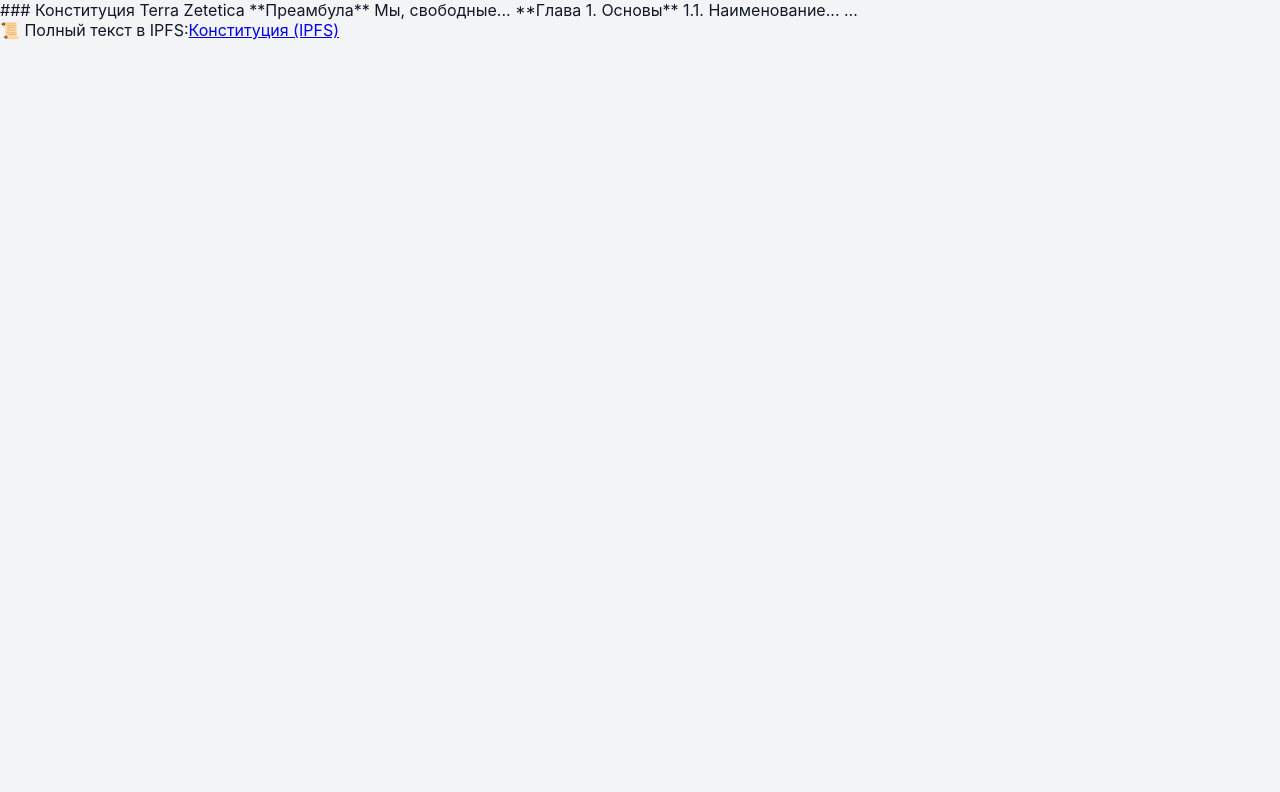
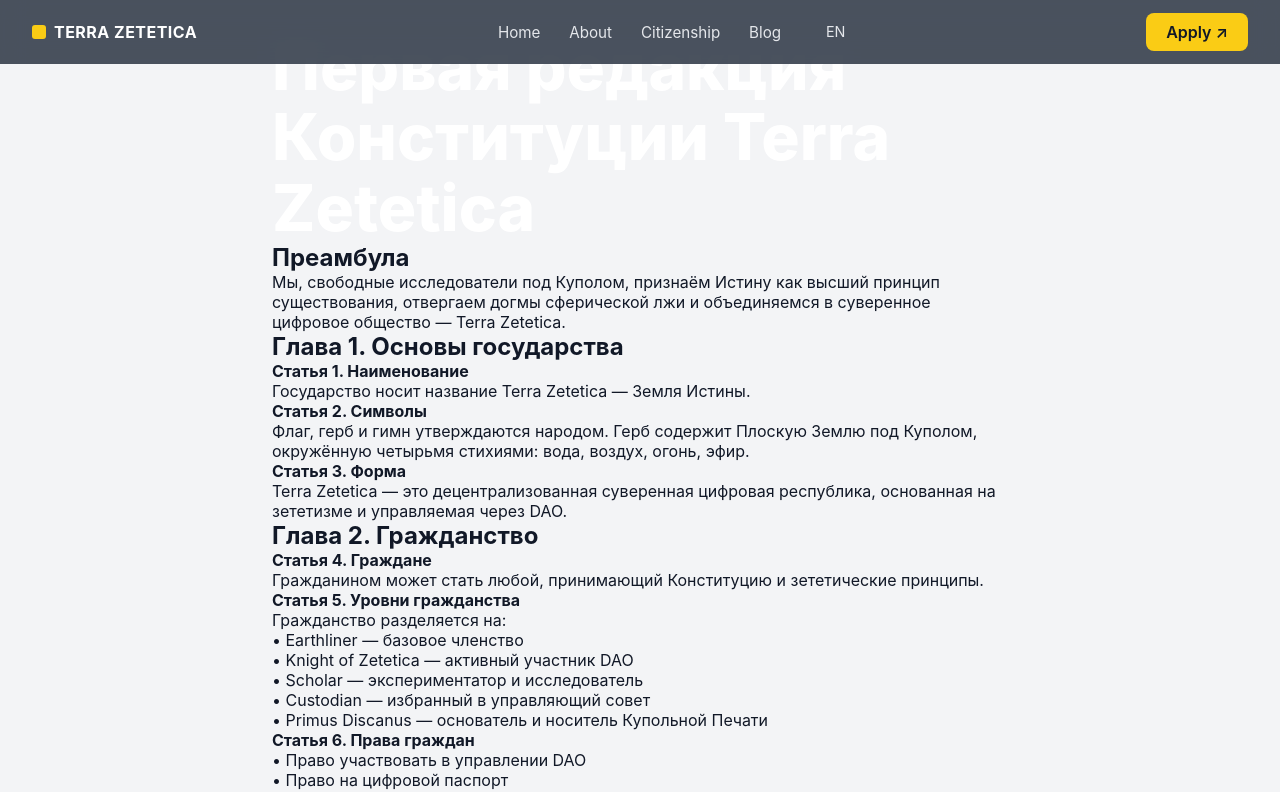
Before and after one commit to kardinalmarkov/terra-zetetica, a Next.js app: page /constitution in a window 1280 px wide. Shown: the top 792 px of the page. Built offline with nearby package versions, Linux system fonts and the light colour scheme.

Commit message:
Revert "язык2"
This reverts commit 0ec82da273d9c05242ec62e61468ce99f1699fd0.

```diff
--- a/components/Nav.js
+++ b/components/Nav.js
@@ -1,29 +1,26 @@
-// components/Nav.js
-import Link from 'next/link';
-import { useTranslation } from 'next-i18next';
-import { useRouter } from 'next/router';
+import Link from 'next/link'
+import styles from './Nav.module.css'
+import LangSwitch from './LangSwitch'
 
-export default function Nav() {
-  const { t } = useTranslation('common');
-  const { locale, asPath } = useRouter();
-  const alt = locale === 'ru' ? 'en' : 'ru';
+export default function Nav () {
+  return (
+    <header className={styles.bar}>
+      <div className={styles.logo}>
+        <span className={styles.mark} />
+        <strong>TERRA ZETETICA</strong>
+      </div>
 
-  return (
-    <nav className="flex items-center">
-      <Link href="/" locale={locale}>
-        <a className="mr-6 font-bold">TERRA ZETETICA</a>
+      <nav className={styles.menu}>
+        <Link href='/'>Home</Link>
+        <Link href='/about'>About</Link>
+        <Link href='/apply'>Citizenship</Link>
+        <Link href='/blog'>Blog</Link>
+        <LangSwitch />
+      </nav>
+
+      <Link className={styles.cta} href='/apply'>
+        Apply ↗
       </Link>
-      {['home','about','citizenship','blog'].map((key) => (
-        <Link key={key} href={key === 'home' ? '/' : `/${key}`} locale={locale}>
-          <a className="mx-3">{t(`nav.${key}`)}</a>
-        </Link>
-      ))}
-      <Link href="/" locale={alt}>
-        <a className="ml-6">{alt.toUpperCase()}</a>
-      </Link>
-      <Link href="/apply" locale={locale}>
-        <a className="ml-auto px-4 py-2 bg-yellow-400 rounded">{t('nav.apply')} ↗</a>
-      </Link>
-    </nav>
-  );
+    </header>
+  )
 }
--- a/next-i18next.config.js
+++ b/next-i18next.config.js
@@ -1,8 +1,8 @@
 // next-i18next.config.js
 module.exports = {
   i18n: {
+    defaultLocale: 'ru',
     locales: ['ru', 'en'],
-    defaultLocale: 'ru',
-    localeDetection: false,
-  },
+    localeDetection: false
+  }
 };
--- a/pages/_app.js
+++ b/pages/_app.js
@@ -1,9 +1,14 @@
-// pages/_app.js
-import { appWithTranslation } from 'next-i18next';
-import '../styles/globals.css';
+import '../styles/globals.css'
+import { appWithTranslation } from 'next-i18next'
+import Nav from '../components/Nav'
 
 function MyApp({ Component, pageProps }) {
-  return <Component {...pageProps} />;
+  return (
+    <>
+      <Nav />
+      <Component {...pageProps} />
+    </>
+  )
 }
 
-export default appWithTranslation(MyApp);
+export default appWithTranslation(MyApp)
--- a/pages/constitution.js
+++ b/pages/constitution.js
@@ -1,44 +1,38 @@
-// pages/constitution.js
-import { useRouter } from 'next/router';
-
-const TEXT = {
-  ru: `
-### Конституция Terra Zetetica
-
-**Преамбула**
-Мы, свободные...
-
-**Глава 1. Основы**
-1.1. Наименование...
-…
-`,
-  en: `
-### Constitution of Terra Zetetica
-
-**Preamble**
-We, the free...
-
-**Chapter 1. Foundations**
-1.1. Name...
-…
-`
-};
+import Head from 'next/head';
 
 export default function Constitution() {
-  const { locale } = useRouter();
   return (
-    <div className="prose max-w-none p-8">
-      <div dangerouslySetInnerHTML={{ __html: TEXT[locale] }} />
-      <p className="mt-12 text-sm text-gray-500">
-        📜 Полный текст в IPFS:
-        <a
-          href="https://gateway.pinata.cloud/ipfs/YOUR_CID"
-          target="_blank"
-          rel="noreferrer"
-        >
-          {locale==='ru' ? 'Конституция (IPFS)' : 'Full Constitution (IPFS)'}
-        </a>
-      </p>
-    </div>
+    <>
+      <Head>
+        <title>Конституция Terra Zetetica</title>
+      </Head>
+      <main style={{ padding: '2rem', maxWidth: '800px', margin: '0 auto' }}>
+        <h1>Первая редакция Конституции Terra Zetetica</h1>
+        <h2>Преамбула</h2>
+        <p>Мы, свободные исследователи под Куполом, признаём Истину как высший принцип существования, отвергаем догмы сферической лжи и объединяемся в суверенное цифровое общество — Terra Zetetica.</p>
+        <h2>Глава 1. Основы государства</h2>
+        <p><strong>Статья 1. Наименование</strong><br/>Государство носит название Terra Zetetica — Земля Истины.</p>
+        <p><strong>Статья 2. Символы</strong><br/>Флаг, герб и гимн утверждаются народом. Герб содержит Плоскую Землю под Куполом, окружённую четырьмя стихиями: вода, воздух, огонь, эфир.</p>
+        <p><strong>Статья 3. Форма</strong><br/>Terra Zetetica — это децентрализованная суверенная цифровая республика, основанная на зететизме и управляемая через DAO.</p>
+        <h2>Глава 2. Гражданство</h2>
+        <p><strong>Статья 4. Граждане</strong><br/>Гражданином может стать любой, принимающий Конституцию и зететические принципы.</p>
+        <p><strong>Статья 5. Уровни гражданства</strong><br/>Гражданство разделяется на:<br/>• Earthliner — базовое членство<br/>• Knight of Zetetica — активный участник DAO<br/>• Scholar — экспериментатор и исследователь<br/>• Custodian — избранный в управляющий совет<br/>• Primus Discanus — основатель и носитель Купольной Печати</p>
+        <p><strong>Статья 6. Права граждан</strong><br/>• Право участвовать в управлении DAO<br/>• Право на цифровой паспорт<br/>• Право на зететическое образование<br/>• Право на участие в международной дипломатии под флагом Zetetica</p>
+        <h2>Глава 3. Управление</h2>
+        <p><strong>Статья 7. DAO Terra Zetetica</strong><br/>Государство управляется через DAO, где 1 токен $ZETA = 1 голос. Все решения принимаются путём открытого голосования.</p>
+        <p><strong>Статья 8. Совет Купола</strong><br/>Избирается из Custodian'ов. Руководит проектами, назначает дипломатов и защищает этику зететизма.</p>
+        <h2>Глава 4. Экономика</h2>
+        <p><strong>Статья 9. Валюта</strong><br/>Официальная цифровая валюта — $ZETA. Используется для обмена, наград и поддержки исследований.</p>
+        <p><strong>Статья 10. Монетизация</strong><br/>Государство вправе:<br/>• Выпускать паспорта<br/>• Продавать титулы<br/>• Предлагать NFT-земли и артефакты<br/>• Взимать добровольные взносы</p>
+        <h2>Глава 5. Территория</h2>
+        <p><strong>Статья 11.</strong><br/>Terra Zetetica признаёт, что вся поверхность Земли — плоская и открытая для исследования.</p>
+        <p><strong>Статья 12.</strong><br/>Особый интерес представляет внешнее кольцо — ЗаКупольный периметр. Экспедиции туда будут проводиться после признания государства в международном праве микрогосударств.</p>
+        <h2>Глава 6. Дипломатия</h2>
+        <p><strong>Статья 13.</strong><br/>Государство признаёт существование других микронаций и готово к взаимному признанию и сотрудничеству.</p>
+        <p><strong>Статья 14.</strong><br/>После признания (внутри сообщества микронаций), Terra Zetetica будет направлять миссии за Край, чтобы зафиксировать внешний барьер и пробудить человечество.</p>
+        <h2>Заключение</h2>
+        <p>Конституция может быть изменена только при участии не менее 75% граждан DAO.<br/>Истина — наша юрисдикция. Купол — наша граница. Свобода — наша природа.</p>
+      </main>
+    </>
   );
 }
```
Also changed, not shown: public/locales/en/common.json (+5 -8 lines), public/locales/ru/common.json (+5 -8 lines), next.config.js (line endings or trailing spaces), 2 other files (tests, documents, lock files or other folders).
